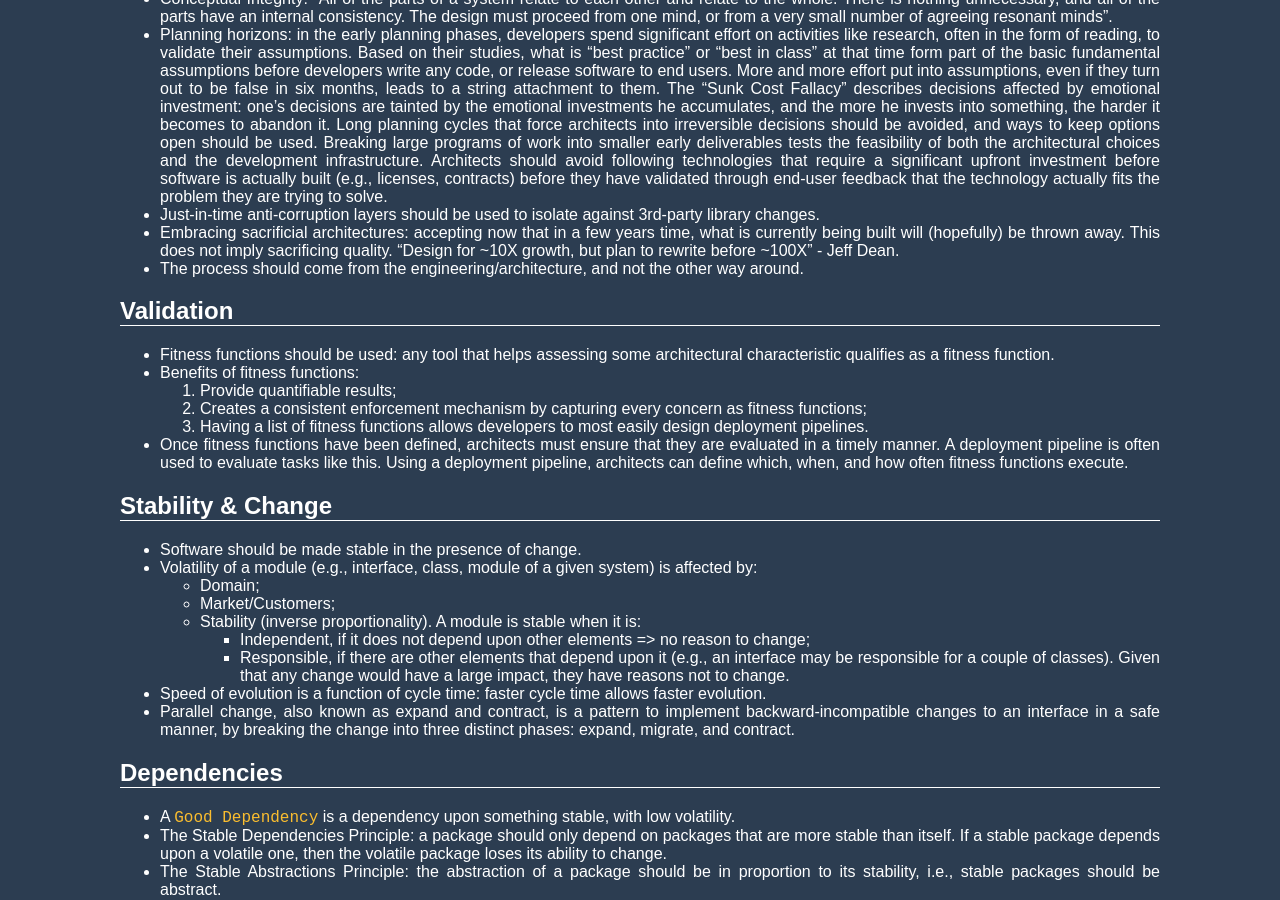
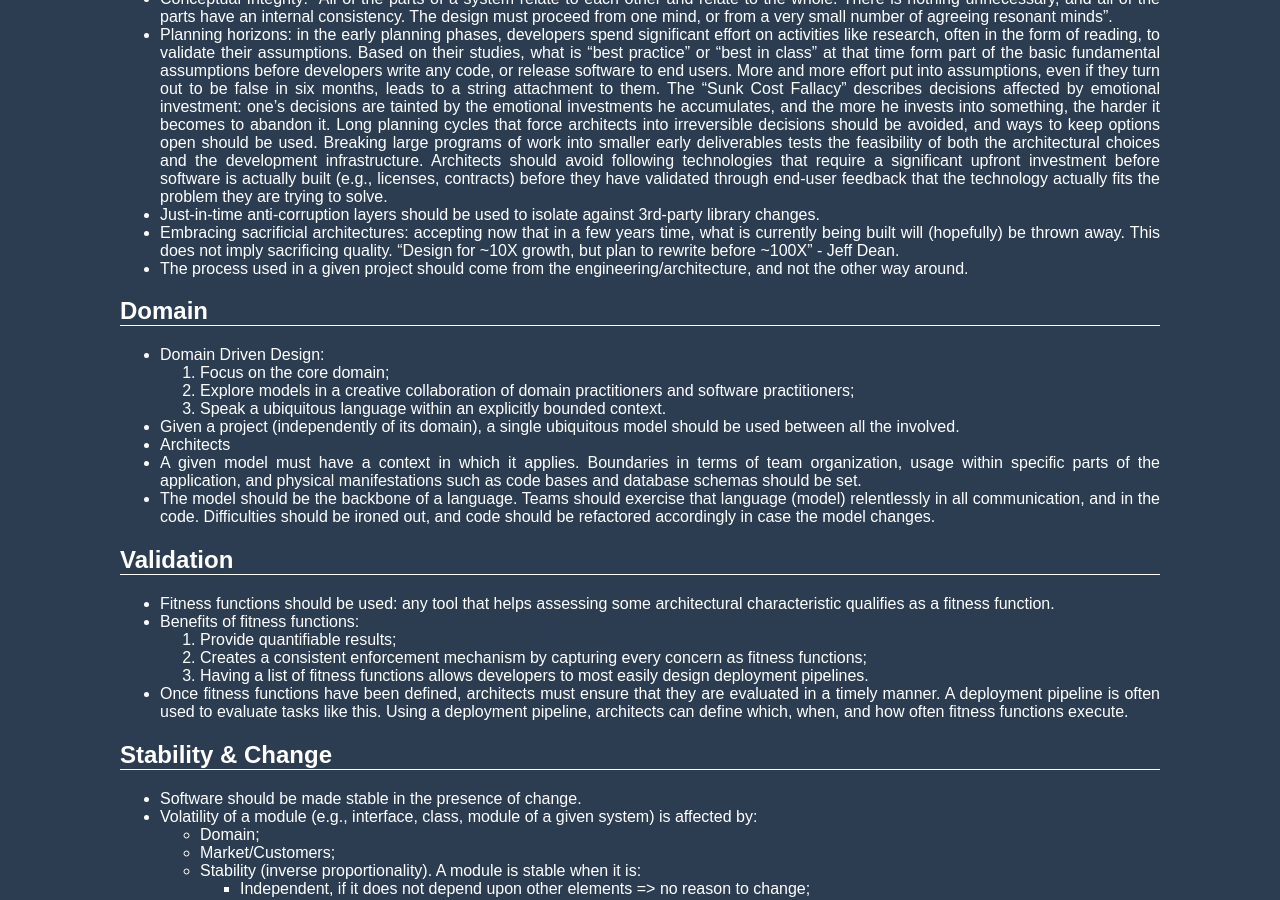
Before and after one commit to brunoroque06/brunoroque06.github.io, a Jekyll site: the page built from _pages/software-architecture.md, in a window 1280 px wide and 900 px high, scrolled down 675 px. Built offline with Jekyll 4.4.1, drawn with Linux system fonts in a browser that asks for light colours.

```diff
--- a/_pages/software-architecture.md
+++ b/_pages/software-architecture.md
@@ -1,7 +1,7 @@
 ---
 layout: default
 title: Software Architecture
-permalink: software-architecture/
+permalink: software-architecture
 ---
 
 # Software Architecture
@@ -24,7 +24,18 @@
 - Planning horizons: in the early planning phases, developers spend significant effort on activities like research, often in the form of reading, to validate their assumptions. Based on their studies, what is "best practice" or "best in class" at that time form part of the basic fundamental assumptions before developers write any code, or release software to end users. More and more effort put into assumptions, even if they turn out to be false in six months, leads to a string attachment to them. The "Sunk Cost Fallacy" describes decisions affected by emotional investment: one's decisions are tainted by the emotional investments he accumulates, and the more he invests into something, the harder it becomes to abandon it. Long planning cycles that force architects into irreversible decisions should be avoided, and ways to keep options open should be used. Breaking large programs of work into smaller early deliverables tests the feasibility of both the architectural choices and the development infrastructure. Architects should avoid following technologies that require a significant upfront investment before software is actually built (e.g., licenses, contracts) before they have validated through end-user feedback that the technology actually fits the problem they are trying to solve.
 - Just-in-time anti-corruption layers should be used to isolate against 3rd-party library changes.
 - Embracing sacrificial architectures: accepting now that in a few years time, what is currently being built will (hopefully) be thrown away. This does not imply sacrificing quality. "Design for ~10X growth, but plan to rewrite before ~100X" - Jeff Dean.
-- The process should come from the engineering/architecture, and not the other way around.
+- The process used in a given project should come from the engineering/architecture, and not the other way around.
+
+## Domain
+
+- Domain Driven Design:
+  1. Focus on the core domain;
+  2. Explore models in a creative collaboration of domain practitioners and software practitioners;
+  3. Speak a ubiquitous language within an explicitly bounded context.
+- Given a project (independently of its domain), a single ubiquitous model should be used between all the involved.
+- Architects
+- A given model must have a context in which it applies. Boundaries in terms of team organization, usage within specific parts of the application, and physical manifestations such as code bases and database schemas should be set.
+- The model should be the backbone of a language. Teams should exercise that language (model) relentlessly in all communication, and in the code. Difficulties should be ironed out, and code should be refactored accordingly in case the model changes.
 
 ## Validation
 
```
Also changed, not shown: _pages/chess-fundamentals.md (+1 -1 lines), _pages/code-mastery.md (+1 -1 lines), _pages/quotes.md (+1 -1 lines).
